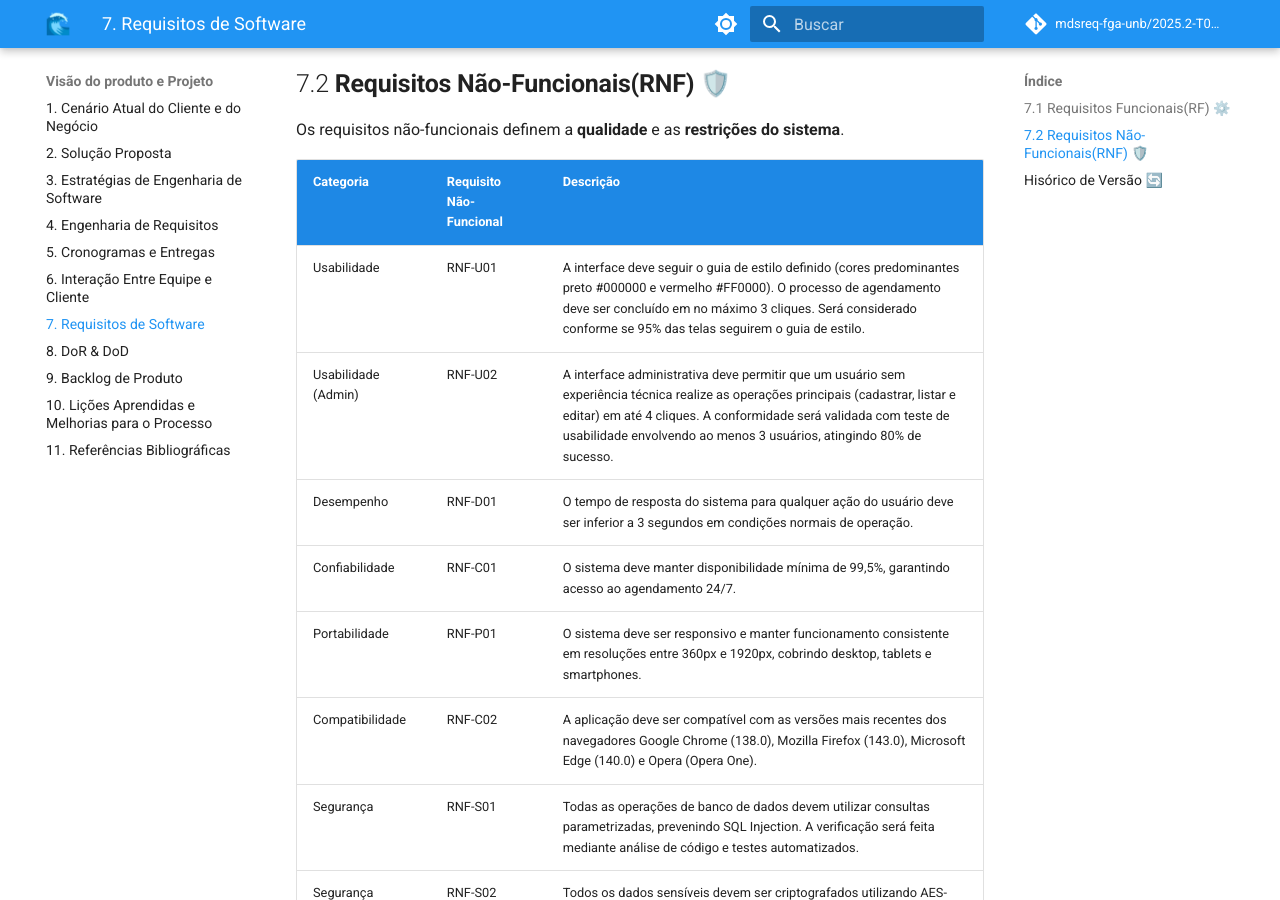
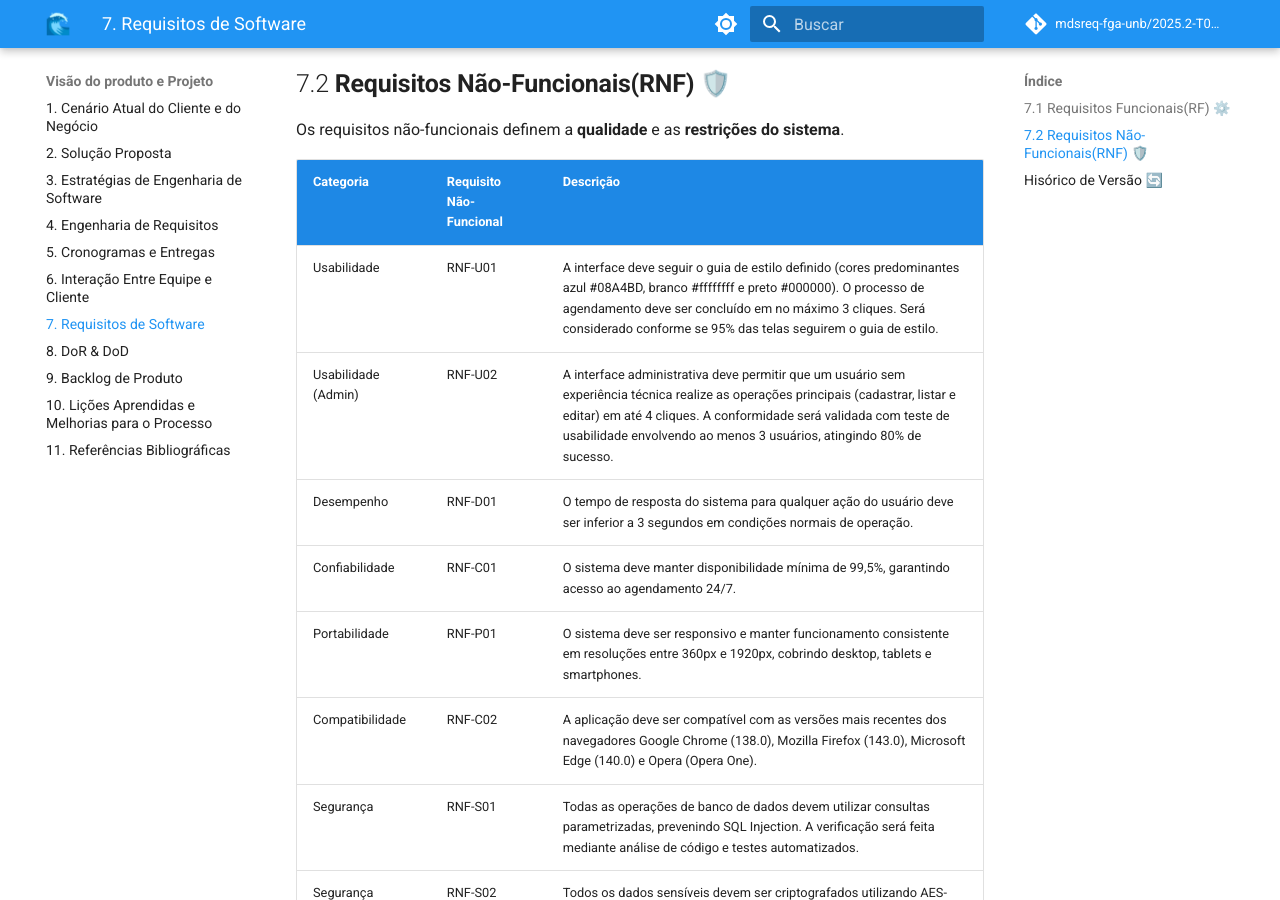
Before and after one commit to mdsreq-fga-unb/2025.2-T01-WaveOn, an MkDocs documentation site: the page built from docs/visao_produto/requisitos_software.md, in a window 1280 px wide and 900 px high, scrolled down 2597 px. Built offline with MkDocs 1.6.1 and Material for MkDocs 9.7.7, drawn with Linux system fonts in a browser that asks for light colours; comment, search, counter and statistics services are not loaded.

Commit message:
fix(docs): Corrigindo informação de predominância de cores

```diff
--- a/docs/visao_produto/requisitos_software.md
+++ b/docs/visao_produto/requisitos_software.md
@@ -52,7 +52,7 @@ Os requisitos não-funcionais definem a **qualidade** e as **restrições do sis
 
 | Categoria          | Requisito Não-Funcional | Descrição                                                                 |
 |--------------------|-------------------------|---------------------------------------------------------------------------|
-| Usabilidade        | RNF-U01                 | A interface deve seguir o guia de estilo definido (cores predominantes preto #000000 e vermelho #FF0000). O processo de agendamento deve ser concluído em no máximo 3 cliques. Será considerado conforme se 95% das telas seguirem o guia de estilo. |
+| Usabilidade        | RNF-U01                 | A interface deve seguir o guia de estilo definido (cores predominantes azul #08A4BD, branco #ffffffff e preto #000000). O processo de agendamento deve ser concluído em no máximo 3 cliques. Será considerado conforme se 95% das telas seguirem o guia de estilo. |
 | Usabilidade (Admin)| RNF-U02                 | A interface administrativa deve permitir que um usuário sem experiência técnica realize as operações principais (cadastrar, listar e editar) em até 4 cliques. A conformidade será validada com teste de usabilidade envolvendo ao menos 3 usuários, atingindo 80% de sucesso. |
 | Desempenho         | RNF-D01                 | O tempo de resposta do sistema para qualquer ação do usuário deve ser inferior a 3 segundos em condições normais de operação. |
 | Confiabilidade     | RNF-C01                 | O sistema deve manter disponibilidade mínima de 99,5%, garantindo acesso ao agendamento 24/7. |
```
